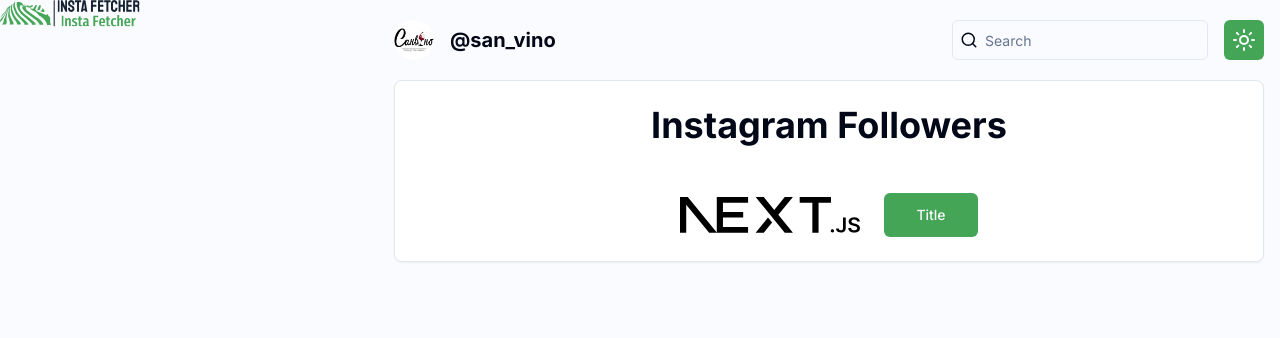
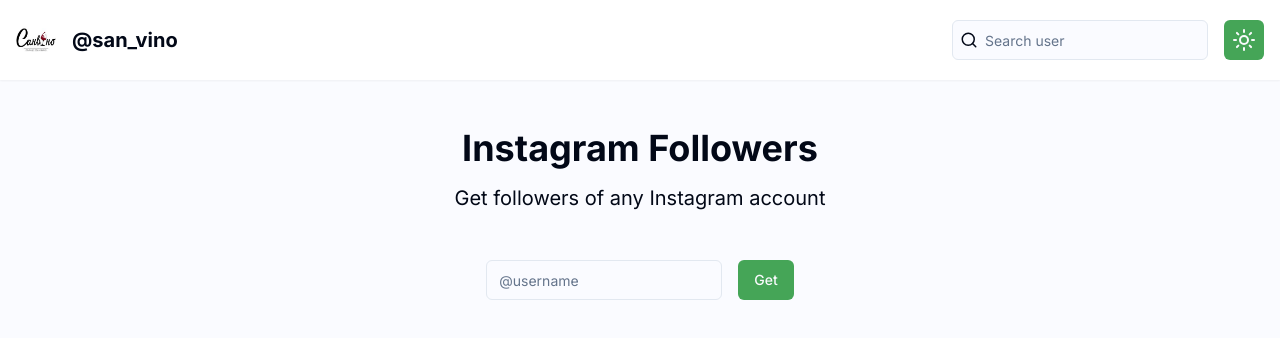
Before and after one commit to KirillUnited/insta-fetcher, a Next.js app: page / in a window 1280 px wide. Shown: the top 338 px of the page. Built offline with nearby package versions, Linux system fonts and the light colour scheme.

Commit message:
Update layout

```diff
--- a/src/app/globals.css
+++ b/src/app/globals.css
@@ -76,3 +76,9 @@
         gap: 72px;
     }
 }
+
+@layer utilities {
+    .flex-center {
+        @apply flex items-center justify-center;
+    }
+}
--- a/src/app/layout.tsx
+++ b/src/app/layout.tsx
@@ -21,15 +21,18 @@
   children: React.ReactNode;
 }>) {
   return (
-    <html lang="en">
+    <html lang="ru">
       <body className={cn(
         fontSans.variable
       )}>
         <div className={cn(
-          "wrapper"
+          "flex flex-col min-h-dvh",
         )}>
-          <Sidebar />
-          {children}
+          {/* <Sidebar /> */}
+          <Header />
+          <main className="flex-1">
+            {children}
+          </main>
         </div>
       </body>
     </html>
--- a/src/app/page.tsx
+++ b/src/app/page.tsx
@@ -2,11 +2,8 @@
 
 export default async function Home() {
   return (
-    <main className="flex flex-col">
-      <Header />
-      <div className="flex-1">
+      <section>
         <Hero />
-      </div>
-    </main>
+      </section>
   );
 }
--- a/src/components/shared/Header.tsx
+++ b/src/components/shared/Header.tsx
@@ -9,12 +9,12 @@
 
 export default function Header({ className }: Props) {
     return (
-        <header className={cn("header", className)}>
+        <header className={cn("header bg-card shadow-sm", className)}>
             <div className='container'>
                 <div className='flex items-center justify-between min-h-20 py-2'>
                     <div className='flex items-center gap-4'>
                         <Avatar>
-                            <AvatarImage src="/images/group-avatar.jpg" alt='@san_vino' />
+                            <AvatarImage src="/images/account-avatar.jpg" alt='@san_vino' />
                             <AvatarFallback>@san_vino</AvatarFallback>
                         </Avatar>
                         <p className='text-xl font-bold'>@san_vino</p>
--- a/src/components/shared/Hero.tsx
+++ b/src/components/shared/Hero.tsx
@@ -1,35 +1,25 @@
 import React from 'react'
 import { Button } from "@/components/ui/button";
-import Image from "next/image";
 import { cn } from '@/lib/utils';
-import { Card } from '@/components/ui/card';
+import { Input } from '../ui/input';
 
-type Props = {}
+interface Props { }
 
 export default function Hero({ }: Props) {
     return (
         <section>
             <div className="container">
-                <Card>
-                    <div className={cn('flex flex-col items-center justify-center gap-6 py-6')}>
+                <div className='py-6'>
+                    <div className={cn('flex-center flex-col gap-4 py-6')}>
                         <h1 className='text-4xl font-bold'>Instagram Followers</h1>
+                        <p className='text-xl'>Get followers of any Instagram account</p>
                     </div>
-                    <div className="flex items-center justify-center gap-6 py-6">
-
-                        <div className="relative flex place-items-center">
-                            <Image
-                                className="relative dark:drop-shadow-[0_0_0.3rem_#ffffff70] dark:invert"
-                                src="/next.svg"
-                                alt="Next.js Logo"
-                                width={180}
-                                height={37}
-                                priority
-                            />
-                        </div>
-
-                        <Button title="Title" size={"lg"}>Title</Button>
+                    <div className="flex-center flex-wrap gap-4 py-6">
+                        <Input id='search_account' name='search_account' placeholder="@username" type="search" className={cn("search-input w-auto")}
+                        />
+                        <Button type='submit'>Get</Button>
                     </div>
-                </Card>
+                </div>
             </div>
         </section>
     )
--- a/src/components/shared/SearchInput.tsx
+++ b/src/components/shared/SearchInput.tsx
@@ -31,7 +31,7 @@
                 variant === 'withIcon' &&
                 <SearchIcon size={18} className={cn('search-icon absolute top-1/2 left-2 -translate-y-1/2')} />
             }
-            <Input id='search' name='search' placeholder="Search" type="search" className={cn("search-input w-full",
+            <Input id='search_user' name='search_user' placeholder="Search user" type="search" className={cn("search-input w-full",
                 {
                     'pl-8': variant === 'withIcon',
                 })}
```
Also changed, not shown: public/images/account-avatar.jpg (renamed from public/images/group-avatar.jpg).
